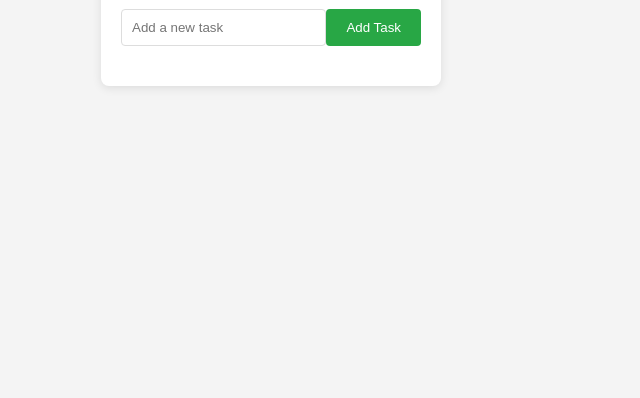
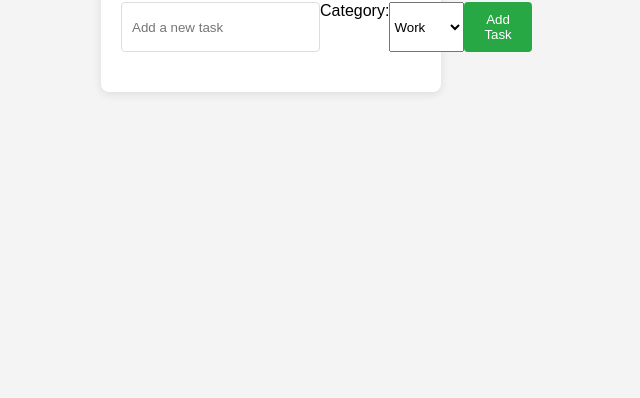
Before and after one commit to dean2699/to-do-list-website, a plain HTML site: page index.html in a window 1280 px wide. Shown: the part 402-800 px from the top of the page, without its empty margins (369-1009 px from the left). Drawn offline with Linux system fonts and the light colour scheme.

Commit message:
Add task category feature

```diff
--- a/index.html
+++ b/index.html
@@ -11,6 +11,12 @@
         <h1>To-Do List</h1>
         <div class="input-container">
             <input type="text" id="new-task" placeholder="Add a new task">
+            <label for="task-category">Category:</label>
+            <select id="task-category">
+                <option value="work">Work</option>
+                <option value="personal">Personal</option>
+                <option value="other">Other</option>
+            </select>
             <button id="add-task-button">Add Task</button>
         </div>
         <ul id="task-list"></ul>
```
